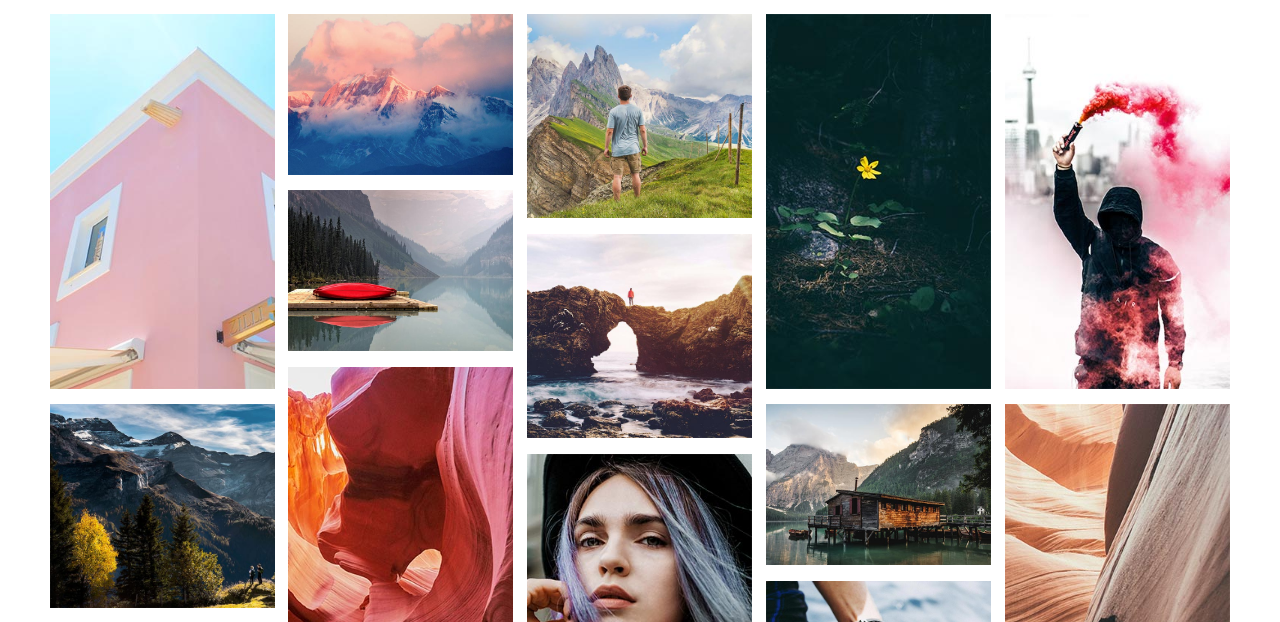
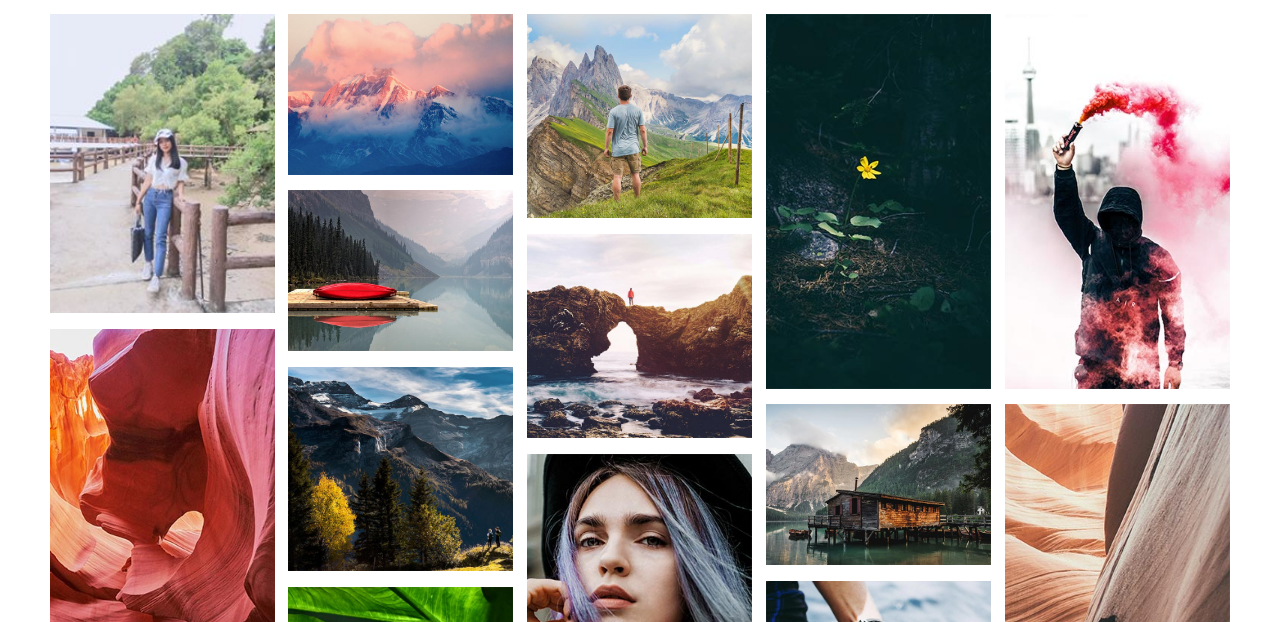
Before and after one commit to worasasi/foto_477-202, a plain HTML site: page index.html in a window 1280 px wide. Shown: the part 53-675 px from the top of the page. Drawn offline with Linux system fonts and the light colour scheme; files whose address does not match are found by name.

Commit message:
update index.html

```diff
--- a/index.html
+++ b/index.html
@@ -33,7 +33,7 @@
 		<div class="p-grid-isotope">
 
 			<div class="p-item grid-sizer"><a class="venobox" href="images/porfolio-1-300x500.jpg">
-				<img src="images/porfolio-1-300x500.jpg" alt=""/></a></div>
+				<img src="images/Bew.jpg" alt=""/></a></div>
 
 			<div class="p-item grid-sizer"><a class="venobox" href="images/porfolio-2-700x500.jpg">
 				<img src="images/porfolio-2-700x500.jpg" alt=""/></a></div>
```
Also changed, not shown: images/Bew.jpg (added).
